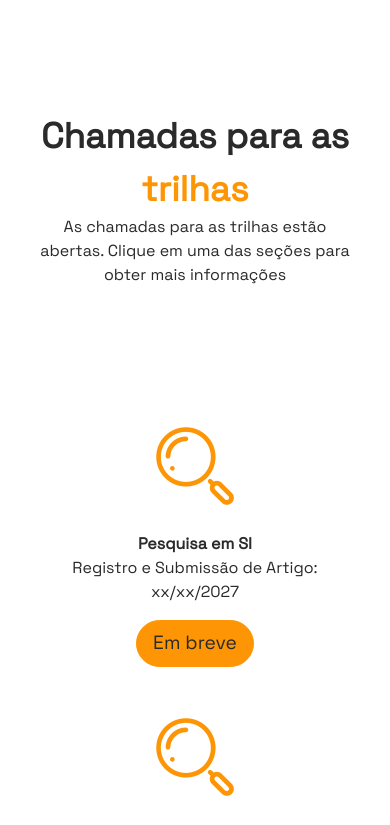
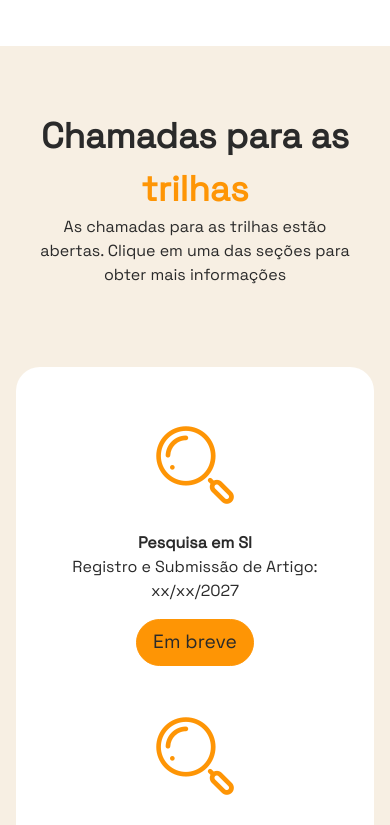
Before and after one commit to Mega-Jr-Git/SBSI-lp, a React (Vite) app: page / in a window 390 px wide. Shown: the part 1156-1981 px from the top of the page. Built offline with nearby package versions, Linux system fonts and the light colour scheme.

Commit message:
fix: adjust grid border, BEM naming, and background color

```diff
--- a/src/modules/tracks-call/TracksCallCard.tsx
+++ b/src/modules/tracks-call/TracksCallCard.tsx
@@ -10,7 +10,7 @@ type Props = {
 export default function TracksCallCard({ track }: Props) {
   return (
     <div className="tracks-call-card">
-      <img className="tracks-call-card__image" src={lupa} alt="Ícone representando a trilha"></img>
+      <img className="tracks-call-card__image" src={lupa} alt="Ícone representando a trilha"/>
       <h3 className="tracks-call-card__title">{track.title}</h3>
       <p className="tracks-call-card__description">
         Registro e Submissão de Artigo: {track.data ? <span className="tracks-call-card__data">{track.data}</span> : <span className="tracks-call-card__data">Em breve</span>}
--- a/src/modules/tracks-call/TracksCallSection.tsx
+++ b/src/modules/tracks-call/TracksCallSection.tsx
@@ -3,7 +3,6 @@ import TracksCallCard from "./TracksCallCard";
 import "./tracks-call.css";
 
 export default function TracksCallSection() {
-
   return (
     <section id="chamada-trilhas" className="tracks-call-section">
       <div className="tracks-call-section__card">
@@ -13,7 +12,7 @@ export default function TracksCallSection() {
         </p>
       </div>
 
-      <div className="tracks-call-grid">
+      <div className="tracks-call-section__grid">
         {tracks.map((track) => (
           <TracksCallCard key={track.title} track={track} />
         ))}
--- a/src/modules/tracks-call/tracks-call.css
+++ b/src/modules/tracks-call/tracks-call.css
@@ -1,7 +1,7 @@
 .tracks-call-section {
   width: 100%;
   padding: 5rem 1.5rem;
-  background-color: var(--color-background-light);
+  background-color: var(--color-background-warm);
 }
 
 .tracks-call-section__card {
@@ -32,7 +32,7 @@
   font-weight: 400;
 }
 
-.tracks-call-grid {
+.tracks-call-section__grid {
   display: grid;
   grid-template-columns: repeat(3, 1fr);
   justify-items: center;
@@ -41,7 +41,6 @@
   padding: 3rem 0 0.6rem;
   background-color: var(--color-background-base);
   max-width: min(90%, 1200px);
-  border: 1px solid var(--color-background-base);
   border-radius: 1.5rem;
 }
 
@@ -94,7 +93,7 @@
 }
 
 @media (max-width: 768px) {
-  .tracks-call-grid {
+  .tracks-call-section__grid {
     max-width: 95%;
     grid-template-columns: repeat(2, 1fr);
     gap: 1rem;
@@ -106,7 +105,7 @@
 }
 
 @media (max-width: 480px) {
-  .tracks-call-grid {
+  .tracks-call-section__grid {
     grid-template-columns: 1fr;
     max-width: 100%;
     gap: 0.5rem;
--- a/src/styles/globals.css
+++ b/src/styles/globals.css
@@ -10,6 +10,7 @@
   --sbsi-orange-light: #fa9b28;
   --color-text-dark: #2a2a2a;
   --color-background-base: #ffffff;
+  --color-background-warm: #F7EFE3;
 
   font-family: var(--font-display);
   color: #fff;
```
